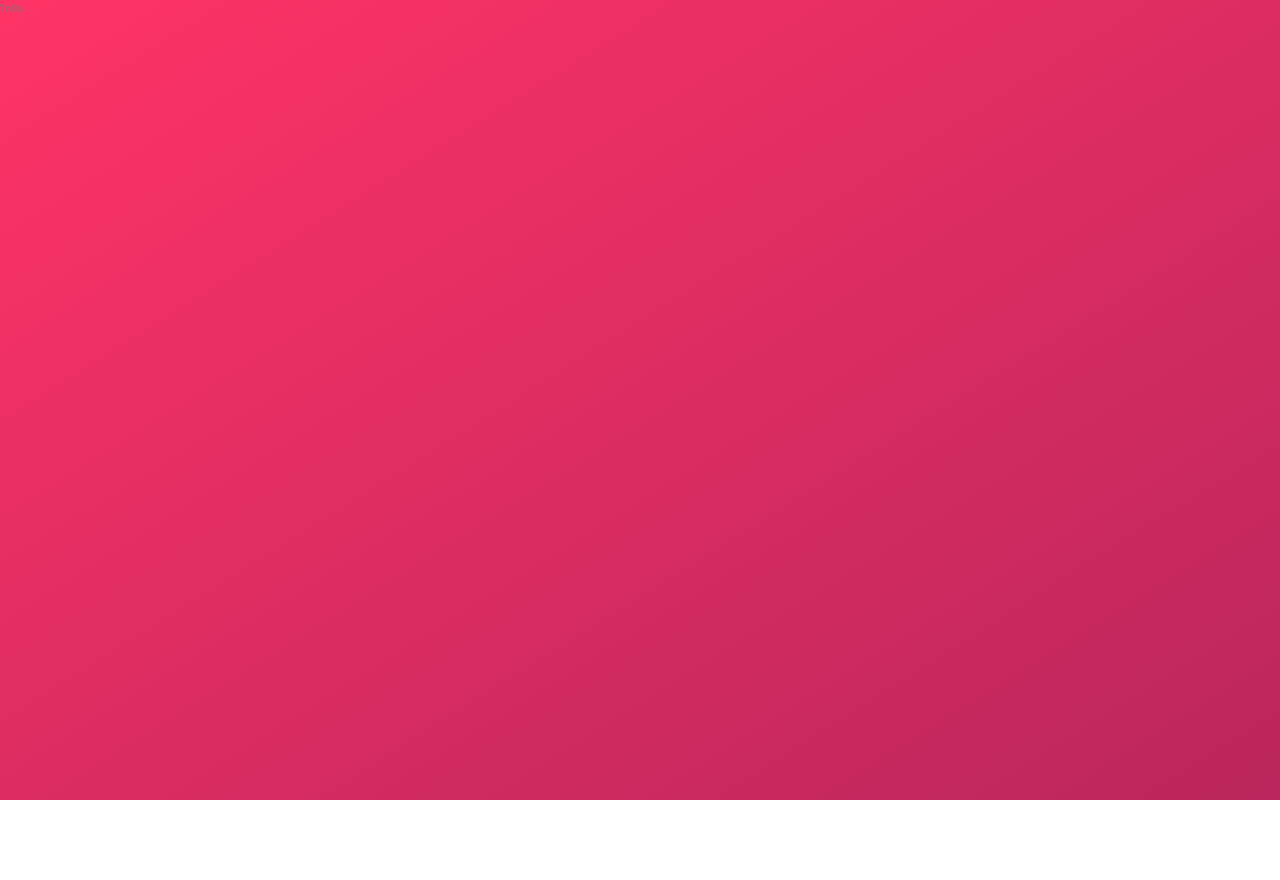
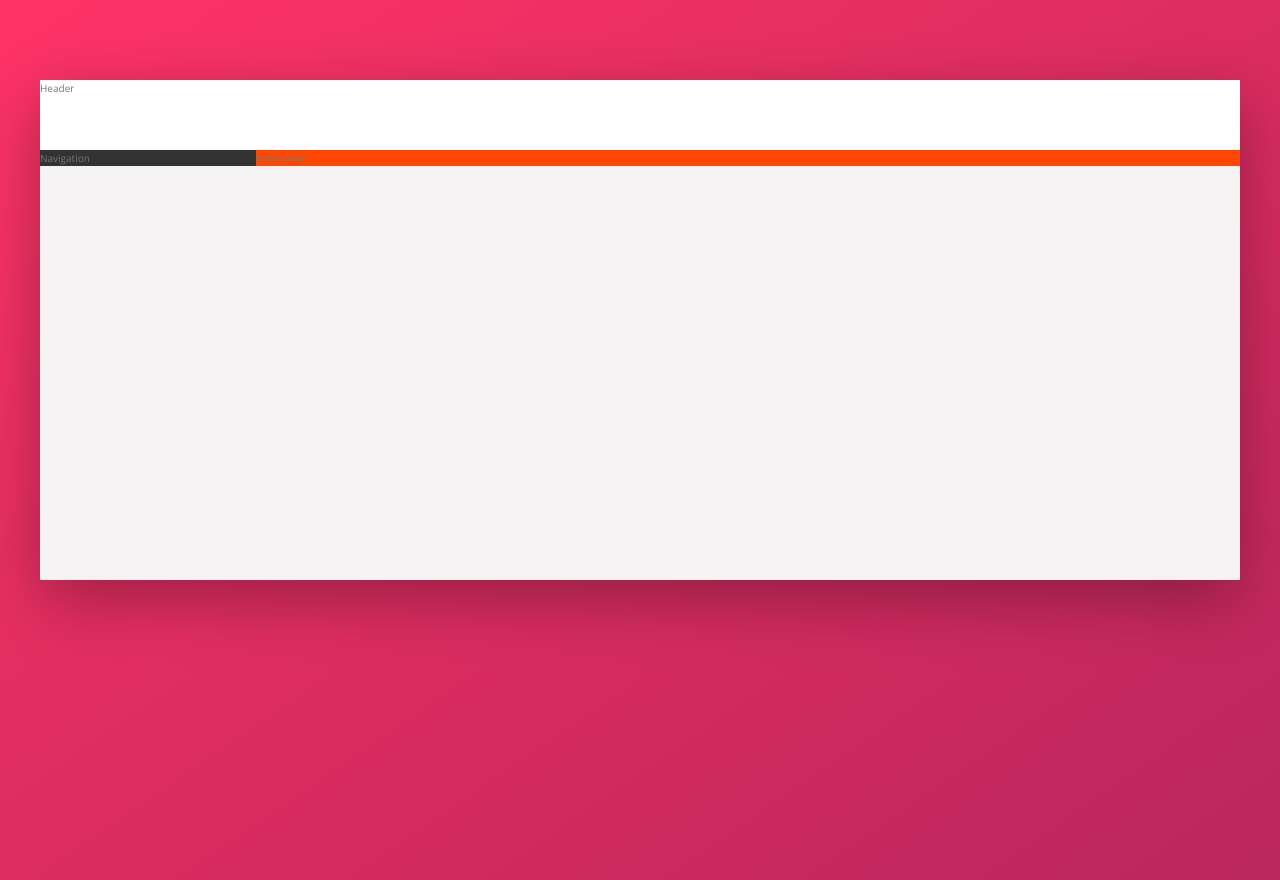
Before and after one commit to cperezep/flexbook, a website: page index.html in a window 1280 px wide. Before the commit the page ends 800 px from the top, so only its background shows below. Drawn offline with nearby package versions, Linux system fonts and the light colour scheme.

Commit message:
Build the layout using flexbox.

```diff
--- a/index.html
+++ b/index.html
@@ -11,6 +11,18 @@
         <title>Trillo &mdash; Your all-in-one booking app</title>
     </head>
     <body>
-        Trillo
+        <div class="container">
+            <header class="header">
+                Header
+            </header>
+            <div class="content">
+                <nav class="sidebar">
+                    Navigation
+                </nav>
+                <main class="hotel-view">
+                    Hotel View
+                </main>
+            </div>
+        </div>
     </body>
 </html>
--- a/sass/_base.scss
+++ b/sass/_base.scss
@@ -15,6 +15,8 @@
   --color-grey-dark-1: #333;
   --color-grey-dark-2: #777;
   --color-grey-dark-3: #999;
+
+  --shadow-dark: 0 2rem 6rem rgba(0, 0, 0, 0.3);
 }
 
 * {
--- a/sass/_layout.scss
+++ b/sass/_layout.scss
@@ -0,0 +1,34 @@
+.container {
+  // 1200px if we have enough space. But if it's not enough space so if the view port is less that 1200px then occupy 100% of the available view port width.
+  max-width: 120rem;
+  margin: 8rem auto;
+  background-color: var(--color-grey-light-2);
+  box-shadow: var(--shadow-dark);
+
+  // Testing purposes
+  min-height: 50rem;
+}
+
+.header {
+  height: 7rem;
+  background-color: #fff;
+  border-bottom: var(--color-grey-light-1);
+}
+
+.content {
+  display: flex;
+  flex-direction: row;
+}
+
+.sidebar {
+  background-color: var(--color-grey-dark-1);
+
+  // grow - shrink - basis
+  flex: 0 0 18%;
+}
+
+.hotel-view {
+  background-color: orangered;
+  // The element should grow as much as it can. Occupy the remaining 82%.
+  flex: 1;
+}
```
Also changed, not shown: css/style.css.
